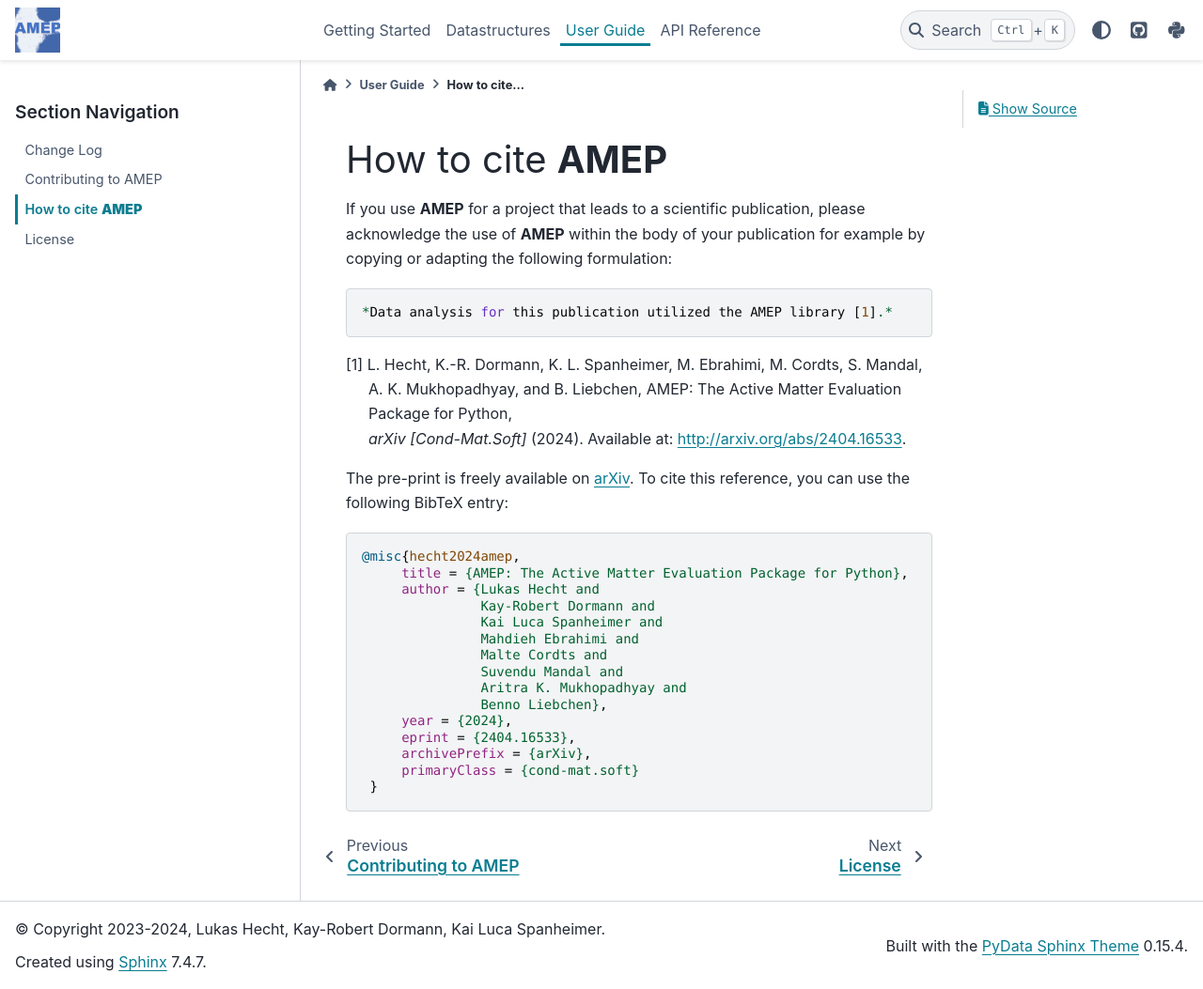
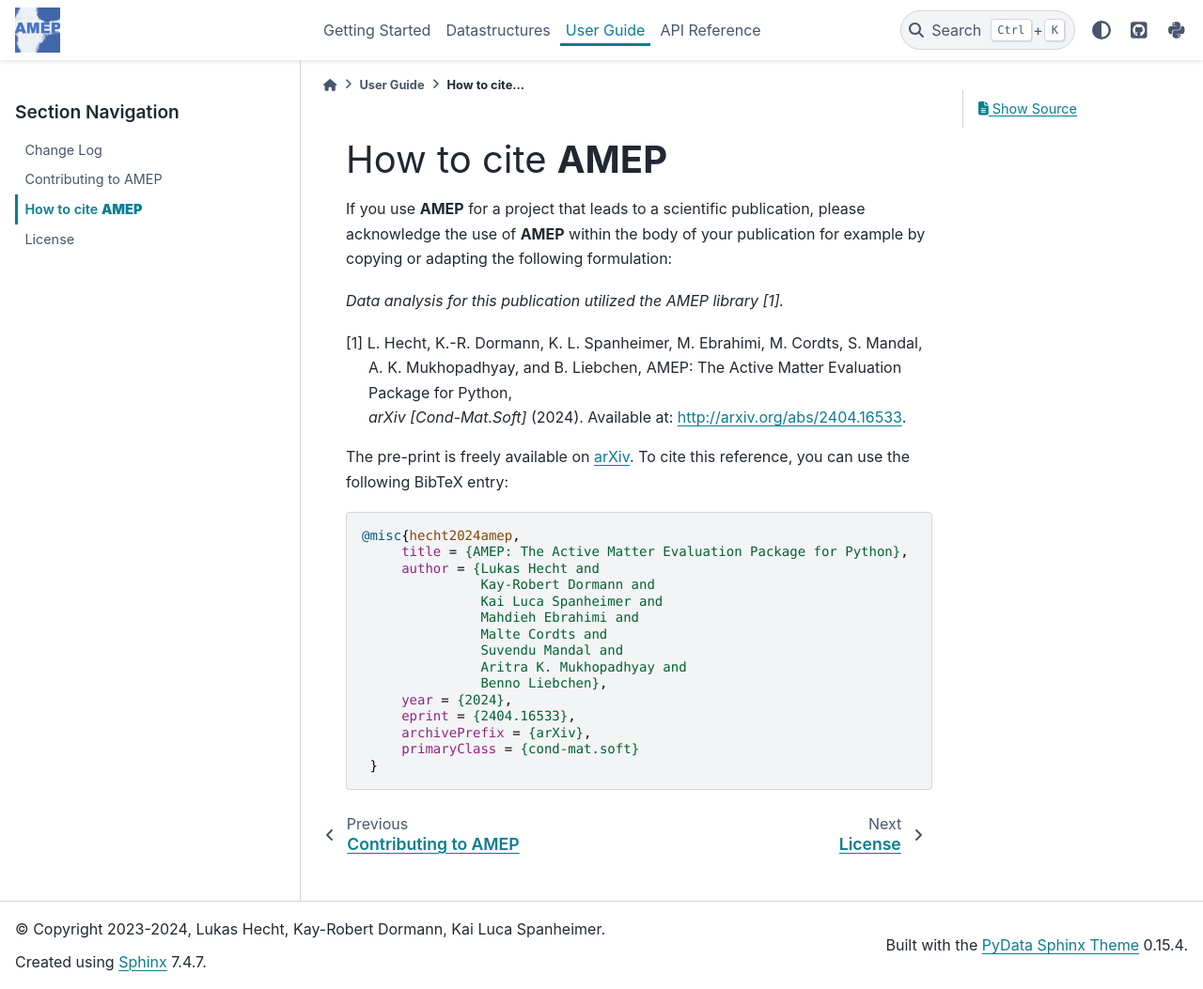
Before and after one commit to amepproject/amep, a Sphinx documentation site: the page built from doc/source/user_guide/howto_cite.rst, in a window 1280 px wide and 1053 px high. Shown: the whole window at 94% size. Built offline with Sphinx 7.4.7 and the PyData theme 0.15.4, drawn with Linux system fonts in a browser that asks for light colours.

Commit message:
typo in doc corrected

```diff
--- a/doc/source/user_guide/howto_cite.rst
+++ b/doc/source/user_guide/howto_cite.rst
@@ -4,7 +4,7 @@ How to cite **AMEP**
 
 If you use **AMEP** for a project that leads to a scientific publication, please acknowledge
 the use of **AMEP** within the body of your publication for example by copying or adapting
-the following formulation::
+the following formulation:
 
 *Data analysis for this publication utilized the AMEP library [1].*
 
```
